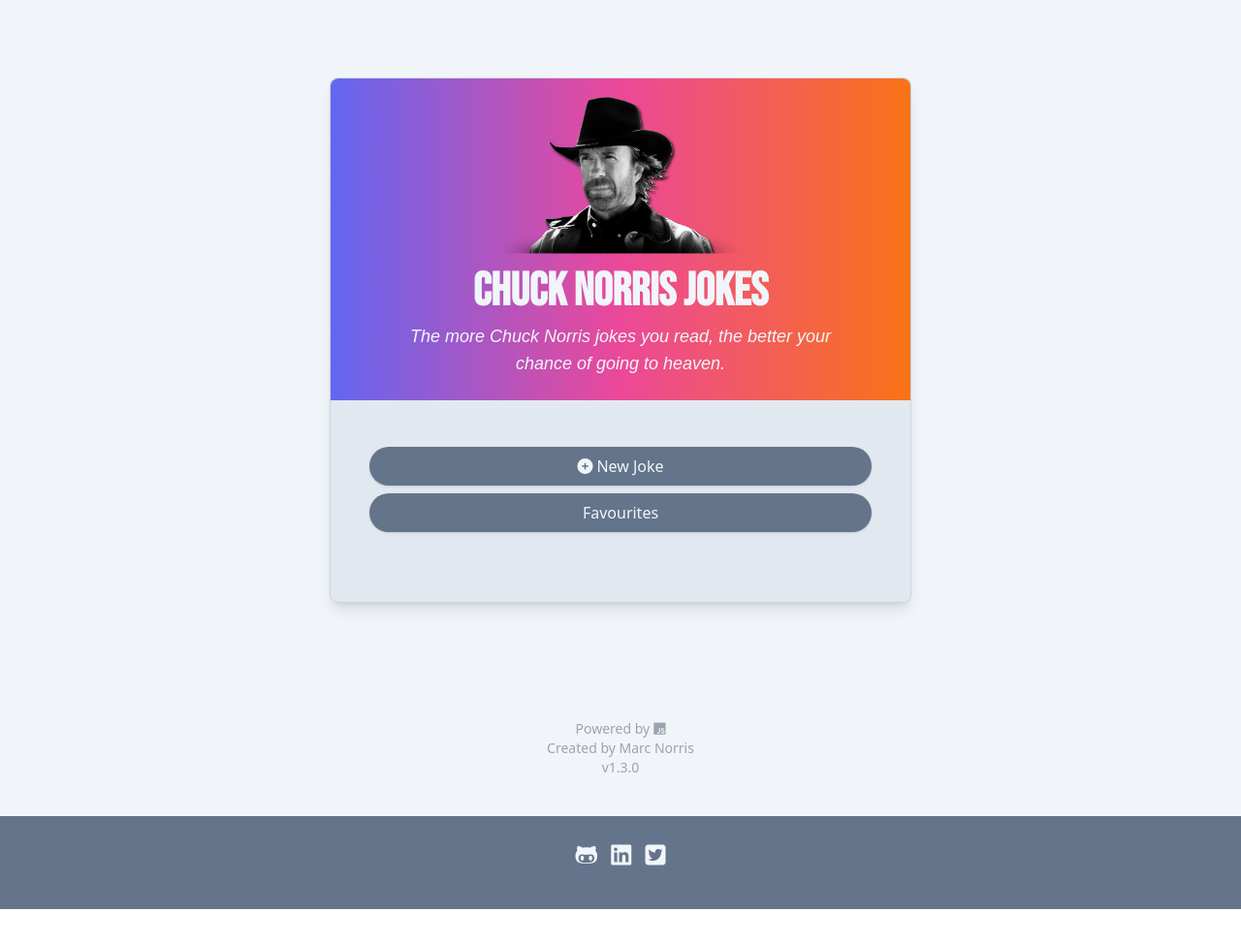
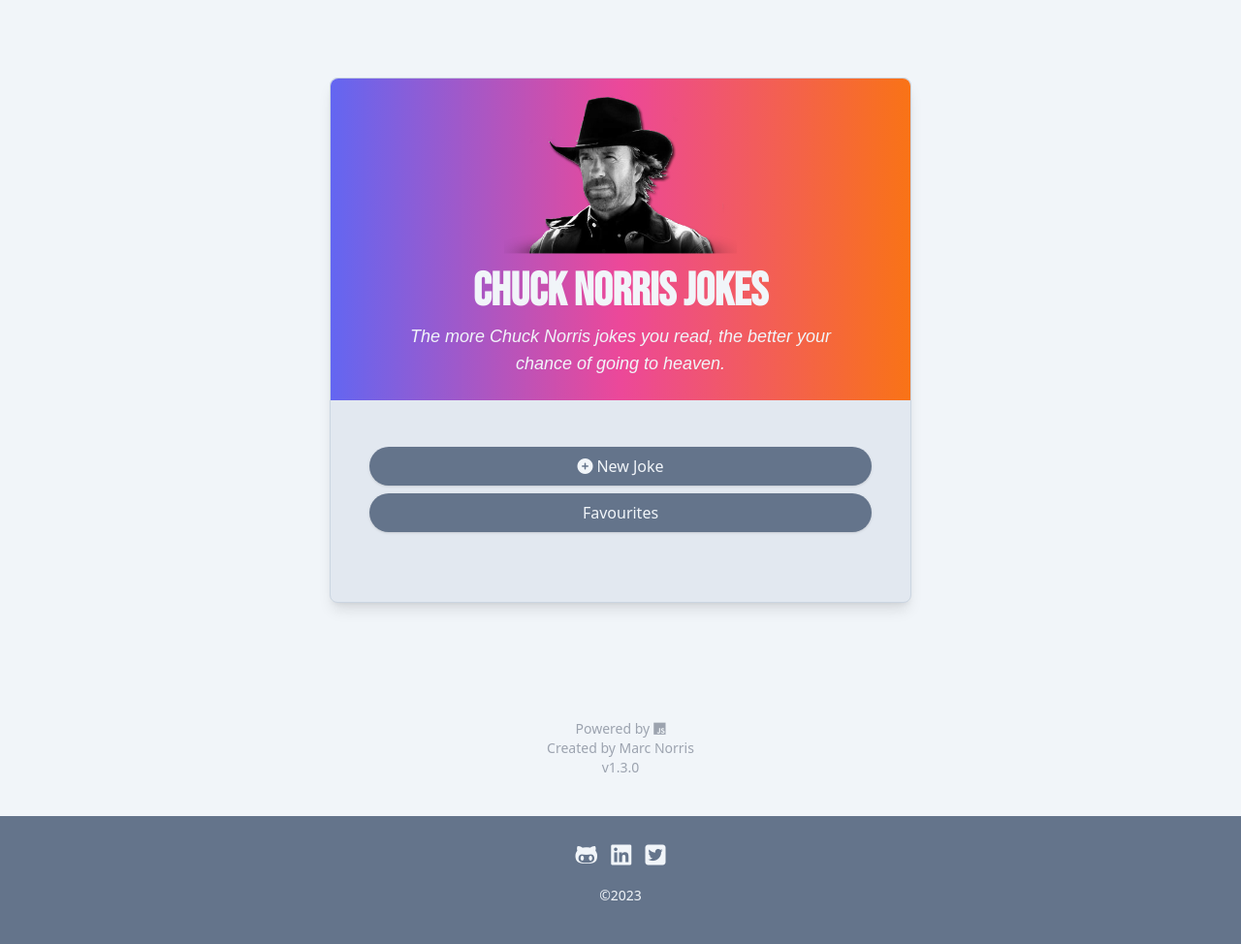
Before and after one commit to shaky411/chuck-norris, a website: page index.html in a window 1280 px wide. Shown: the whole page at 97% size. Before the commit the page ends 938 px from the top, so only its background shows below. Drawn offline with Linux system fonts and the light colour scheme; a web font is replaced by a local one.

Commit message:
updated footer

```diff
--- a/index.html
+++ b/index.html
@@ -87,6 +87,7 @@
     </div>
 
     <footer class="flex flex-col justify-center items-center bg-slate-500 p-6">
+
         <div class="mb-4 text-2xl text-slate-100">
             <a href="https://github.com/shaky411" target="_blank" rel="noopener noreferrer"><i
                     class="fa-brands fa-github-alt hover:scale-125 mx-1"></i></a>
@@ -95,6 +96,7 @@
             <a href="https://www.twitter.com" target="_blank" rel="noopener noreferrer"><i
                     class="fa-brands fa-square-twitter hover:scale-125 mx-1"></i></a>
         </div>
+        <span class="mb-4 text-slate-100 text-sm">&copy2023</span>
 
         <script type="text/javascript" src="https://cdnjs.buymeacoffee.com/1.0.0/button.prod.min.js"
             data-name="bmc-button" data-slug="7kqkk5rvsfv" data-color="#FFDD00" data-emoji="🍺" data-font="Cookie"
```
